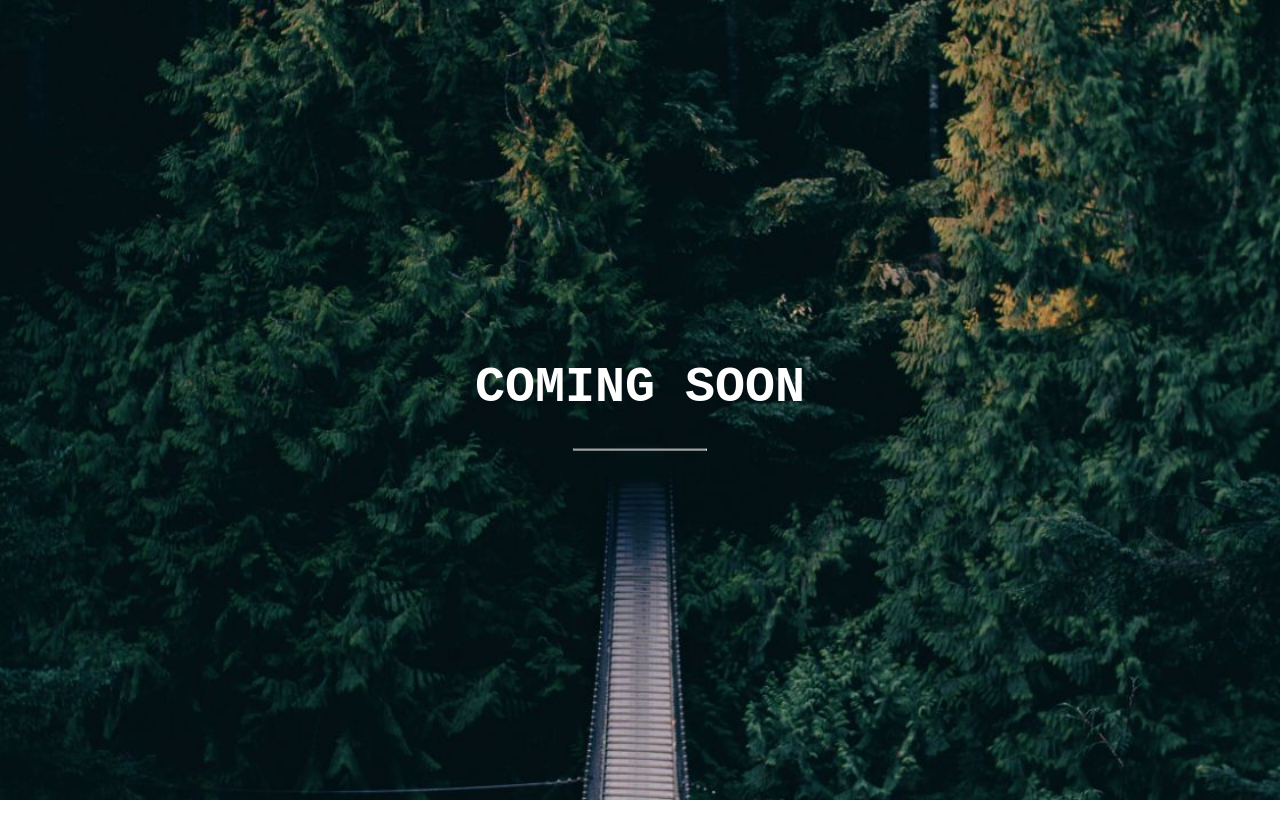
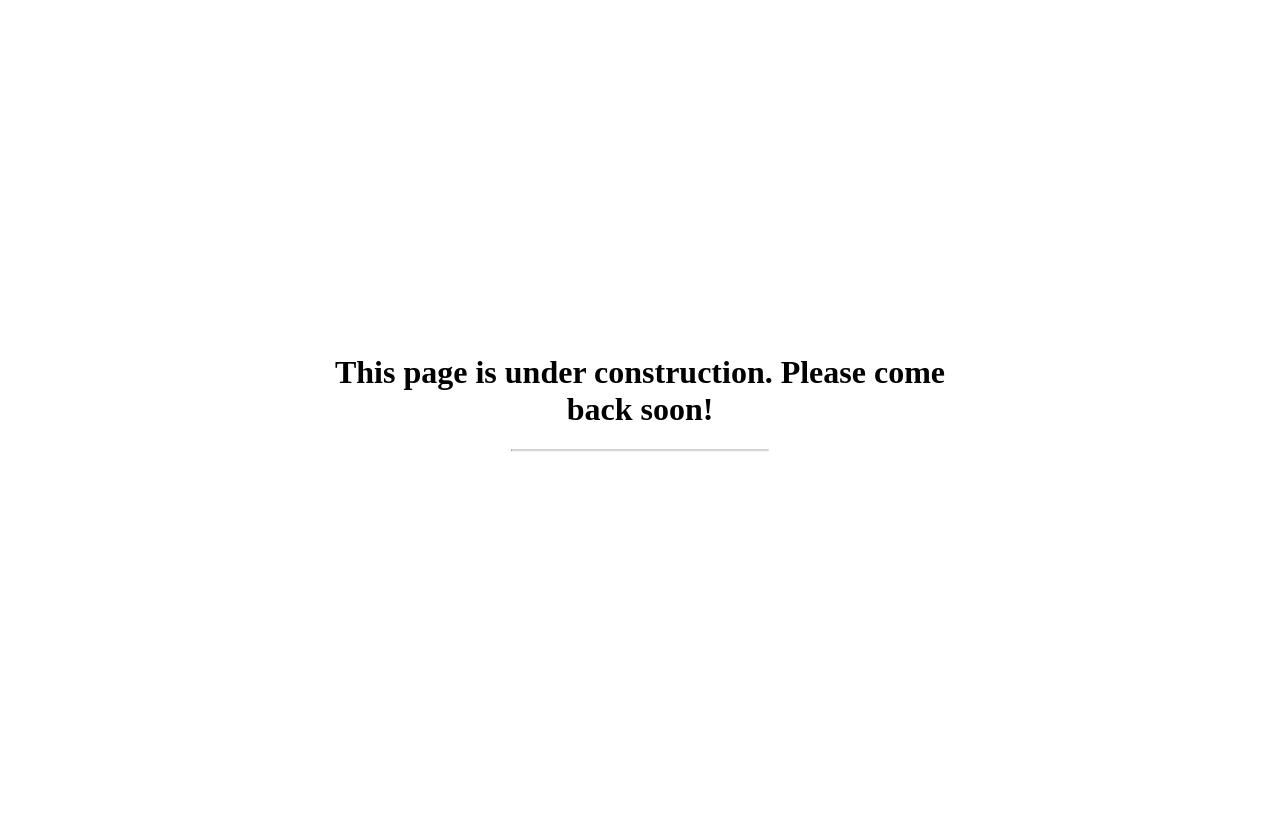
Before and after one commit to bharatabroad/code, a plain HTML site: page index.html in a window 1280 px wide. Drawn offline with Linux system fonts and the light colour scheme.

Commit message:
Update index.html

```diff
--- a/index.html
+++ b/index.html
@@ -6,7 +6,7 @@ body, html {
   margin: 0;
 }
 
-.bgimg {
+<#.bgimg {
   background-image: url('forestbridge.jpg');
   height: 100%;
   background-position: center;
@@ -15,7 +15,7 @@ body, html {
   color: white;
   font-family: "Courier New", Courier, monospace;
   font-size: 25px;
-}
+}#>
 
 .topleft {
   position: absolute;
@@ -49,7 +49,7 @@ hr {
     <p></p>
   </div>
   <div class="middle">
-    <h1>COMING SOON</h1>
+    <h1>This page is under construction. Please come back soon!</h1>
     <hr>
     <p></p>
   </div>
```
